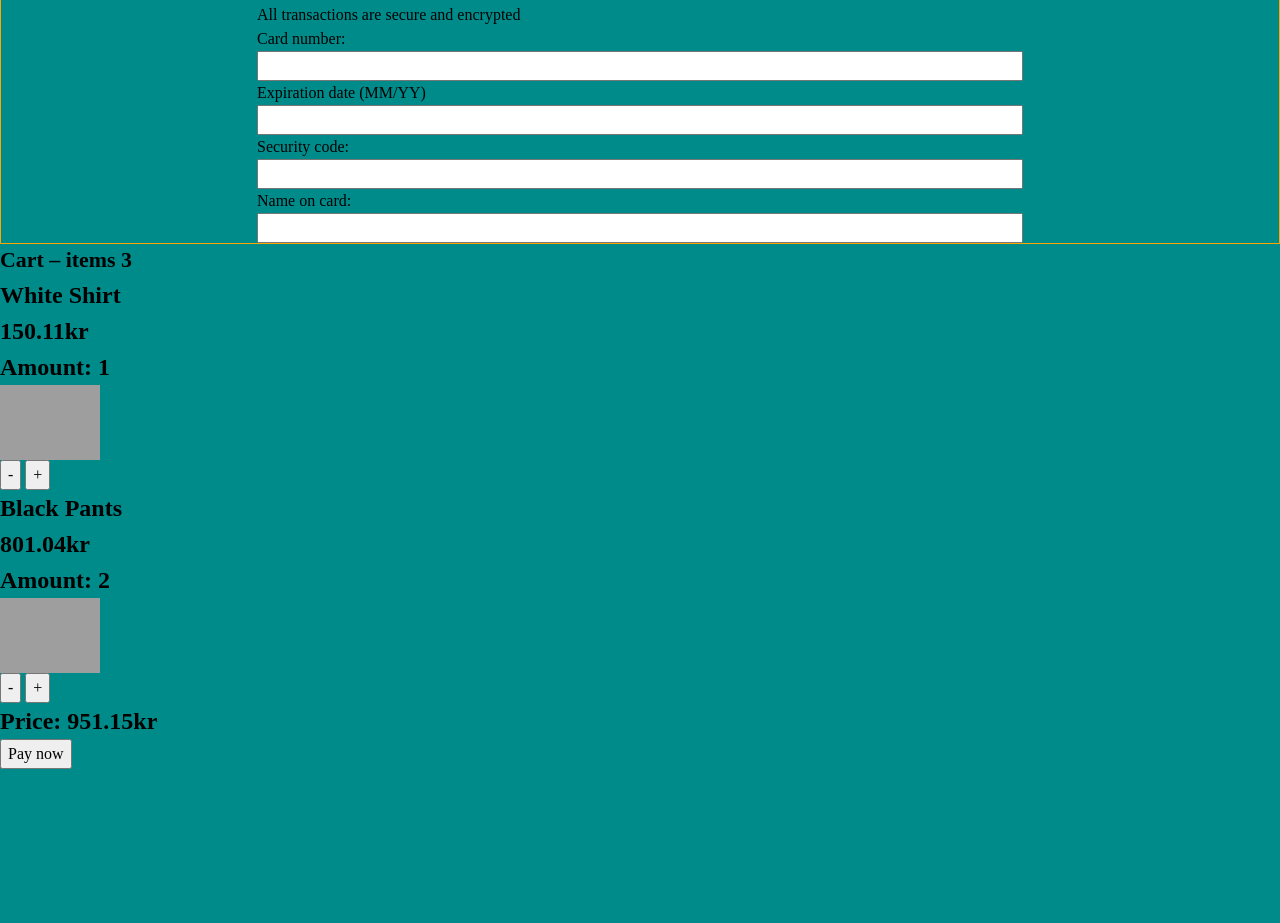
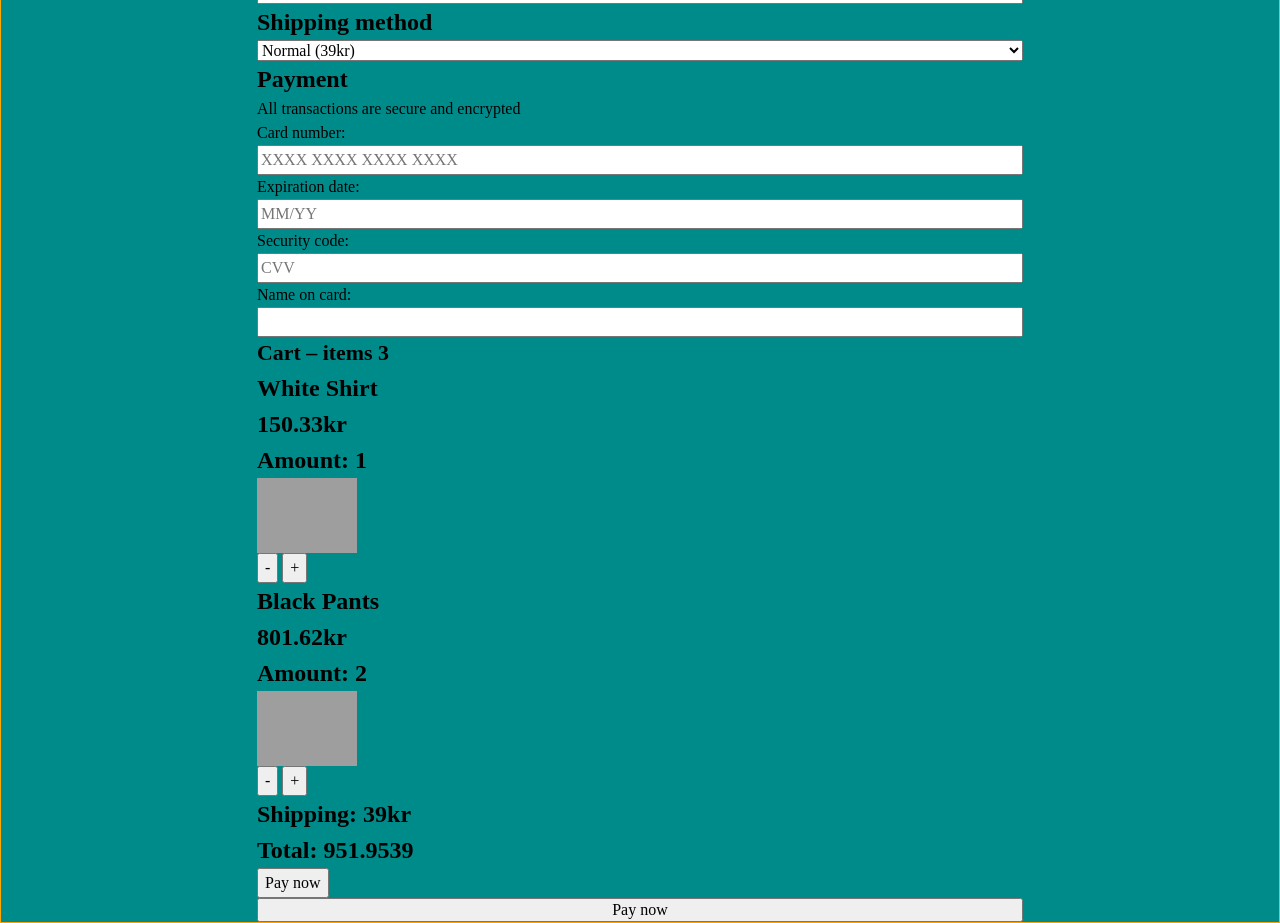
Before and after one commit to Natito9/E-commerce-project, a website built with webpack: page src/checkout.html in a window 1280 px wide. Shown: the part 529-1452 px from the top of the page. Before the commit the page ends 1298 px from the top, so only its background shows below. Built offline with nearby package versions, Linux system fonts and the light colour scheme; grey boxes are pictures that could not be loaded.

Commit message:
saving, added ability to choose shipping, price is updated accordingly

```diff
--- a/src/checkout.html
+++ b/src/checkout.html
@@ -12,54 +12,71 @@
             <form action="" id="checkout-form" class="checkout-form">
                 <h2>Contact</h2>
                 <label for="checkout-mail">Mail:</label>
-                <input type="email" id="checkout-mail" required>
+                <input type="email" id="checkout-mail" autocomplete="off" required>
+
+                <label for="checkout-subscribe">Email me with news and offers</label>
+                <input type="checkbox" name="Email me with news and offers" id="checkout-subscribe" autocomplete="off">
                 <h2>Delivery</h2>
                 <label for="checkout-country">Country</label>
-                <select name="country" id="checkout-country">
+                <select name="country" id="checkout-country" autocomplete="off">
                     <option value="swed">Sweden</option>
                     <option value="else">Somewhere else on earth</option>
                     <option value="mars">Martian dynasty</option>
                 </select>
 
                 <label for="checkout-first-name">First name:</label>
-                <input type="text" id="checkout-first-name" required>
+                <input type="text" id="checkout-first-name" autocomplete="off" required>
 
                 <label for="checkout-last-name">Last name:</label>
-                <input type="text" id="checkout-last-name" required>
+                <input type="text" id="checkout-last-name" autocomplete="off" required>
 
                 <label for="checkout-address">Address:</label>
-                <input type="text" id="checkout-address" required>
+                <input type="text" id="checkout-address" autocomplete="off" required>
 
                 <label for="checkout-postal-code">Postal code:</label>
-                <input type="text" id="checkout-postal-code" required pattern="[0-9]{5}">
+                <input type="text" id="checkout-postal-code" pattern="[0-9]{5}" inputmode="numeric" autocomplete="off" required>
 
                 <label for="checkout-city">City:</label>
-                <input type="text" id="checkout-city" required>
+                <input type="text" id="checkout-city" autocomplete="off" required>
 
                 <label for="checkout-phone">Phone number:</label>
-                <input type="tel" id="checkout-phone" required>
+                <input type="tel" id="checkout-phone" autocomplete="off" required>
+
+                <h2>Shipping method</h2>
+                <select name="Shipping method" id="checkout-shipping" autocomplete="off" required>
+                    <option value="39" onclick="calculateTotalPrice()">Normal (39kr)</option>
+                    <option value="79" onclick="calculateTotalPrice()">Express (79kr)</option>
+                    <option value="109" onclick="calculateTotalPrice()">Overnight (109kr)</option>
+                </select>
+
+
                 <h2>Payment</h2>
                 <p>All transactions are secure and encrypted</p>
                 <label for="checkout-card-number">Card number:</label>
-                <input type="text" id="checkout-card-number" required>
+                <input type="text" id="checkout-card-number" placeholder="XXXX XXXX XXXX XXXX" inputmode="numeric" pattern="[0-9\s]{13,19}" autocomplete="off" required>
 
-                <label for="checkout-expiration-date">Expiration date (MM/YY)</label>
-                <input type="text" id="checkout-expiration-date" required>
+                <label for="checkout-expiration-date">Expiration date:</label>
+                <input type="text" id="checkout-expiration-date" placeholder="MM/YY" inputmode="numeric" autocomplete="off" required>
 
                 <label for="checkout-security-code">Security code:</label>
-                <input type="text" id="checkout-security-code" required>
+                <input type="text" id="checkout-security-code" placeholder="CVV" inputmode="numeric" autocomplete="off" required>
 
                 <label for="checkout-card-name">Name on card:</label>
-                <input type="text" id="checkout-card-name" required>
+                <input type="text" id="checkout-card-name" autocomplete="off" required>
+
+
+                <section id="checkout-order-summary">
+                    <h1 id="checkout-cart">Cart</h1>
+                    <div id="checkout-items"></div>
+                    <h2 id="checkout-shipping-cost">Shipping: </h2>
+                    <h2 id="checkout-total-price">Total: </h2>
+                    <button id="checkout-pay-button">Pay now</button>
+                </section>
+
+
+                <input type="submit" value="Pay now">
             </form>
 
-            <section id="checkout-order-summary">
-                <h1 id="checkout-cart">Cart <br></h1>
-                <div id="checkout-items"></div>
-                <h2 id="checkout-total-price">Price: </h2>
-                <button id="checkout-pay-button">Pay now</button>
-            </section>
-            </div>
-    </section>
+        </section>
 </body>
 </html>
--- a/src/checkout.js
+++ b/src/checkout.js
@@ -1,13 +1,13 @@
 //this is necessary for the checkout page DOM manipulation
-const checkoutSection = document.querySelector("#checkout-order-summary")
-const priceEL = document.querySelector("#checkout-total-price");
+const orderSummary = document.querySelector("#checkout-order-summary");
+const shippingEl = document.querySelector("#checkout-shipping-cost");
+const totalEL = document.querySelector("#checkout-total-price");
 const cartEl = document.querySelector("#checkout-cart");
 const checkoutItems = document.querySelector("#checkout-items");
-
-//These are 2 stand in objects which represent the products fetched from the API
+/* let shippingPrice = document.querySelector("#checkout-shipping").value */ //These are 2 stand in objects which represent the products fetched from the API
 const whiteShirt = {
 	title: "White Shirt",
-	price: 150.11,
+	price: 150.33,
 	img: "https://tse4.mm.bing.net/th?id=OIP.sPKwzWU7SRDhgGDV_xjE3wAAAA&pid=Api",
 	//If there is not an "amount" value in the API we need to manually set it to 0 when we've fetched the necessary data from the API
 	//If amount > 0 the code will add the responding item from the "items" array to the "cart" array
@@ -16,7 +16,7 @@ const whiteShirt = {
 
 const blackPants = {
 	title: "Black Pants",
-	price: 400.52,
+	price: 400.81,
 	img: "https://tse1.mm.bing.net/th?id=OIP.mTvA62qA5btxjDX6NYlh-QHaJa&pid=Api",
 	//see above
 	amount: 2,
@@ -48,26 +48,30 @@ function renderCart() {
 
 //This calculates and renders out the total price of all items in the cart
 function calculateTotalPrice() {
-    let checkoutSum = 0;
-	priceEL.textContent = "Price:";
+	let checkoutSum = 0;
+	totalEL.textContent = "Price: ";
+	shippingEl.textContent = `Shipping: ${
+		document.querySelector("#checkout-shipping").value
+	}kr`;
 	for (i = 0; i < cart.length; i++) {
-        checkoutSum += cart[i].price * cart[i].amount;
-		priceEL.textContent = `Price: ${Math.round(checkoutSum * 100) / 100}kr`;
+		checkoutSum += cart[i].price * cart[i].amount /* + shippingPrice.value */;
 	}
-    if (cart.length === 0){
-        cartEl.innerHTML = `<h1> You don't have any items in your cart:( </h1>`;
-        priceEL.innerHTML = ""
-        /* const removedButton = document.querySelector("#checkout-pay-button")
+	totalEL.textContent = `Total: ${
+checkoutSum + document.querySelector("#checkout-shipping").value
+	}`;
+	if (cart.length === 0) {
+		orderSummary.innerHTML = `<h1> You don't have any items in your cart:( </h1>`;
+		document.querySelector("#checkout-form-section").innerHTML = "";
+		/* const removedButton = document.querySelector("#checkout-pay-button")
         remove(removedButton) */
-    }
+	}
 }
 
 //This calculates and renders the total amount of items in the cart
 function calculateItemAmount() {
-    let cartAmount = 0;
-    for (i = 0; i < cart.length; i++) {
+	let cartAmount = 0;
+	for (i = 0; i < cart.length; i++) {
 		cartAmount += cart[i].amount;
-		console.log(cartAmount);
 		cartEl.innerHTML = `<h1> Cart – items ${cartAmount} </h1>`;
 	}
 }
@@ -83,7 +87,6 @@ function remove(index) {
 	calculateTotalPrice();
 	calculateItemAmount();
 	renderCart();
-	console.log(cart);
 }
 
 //This increases the "amount"-value by one to the responding item
@@ -93,7 +96,6 @@ function add(index) {
 	calculateTotalPrice();
 	calculateItemAmount();
 	renderCart();
-	console.log(cart);
 }
 
 renderCart();
```
